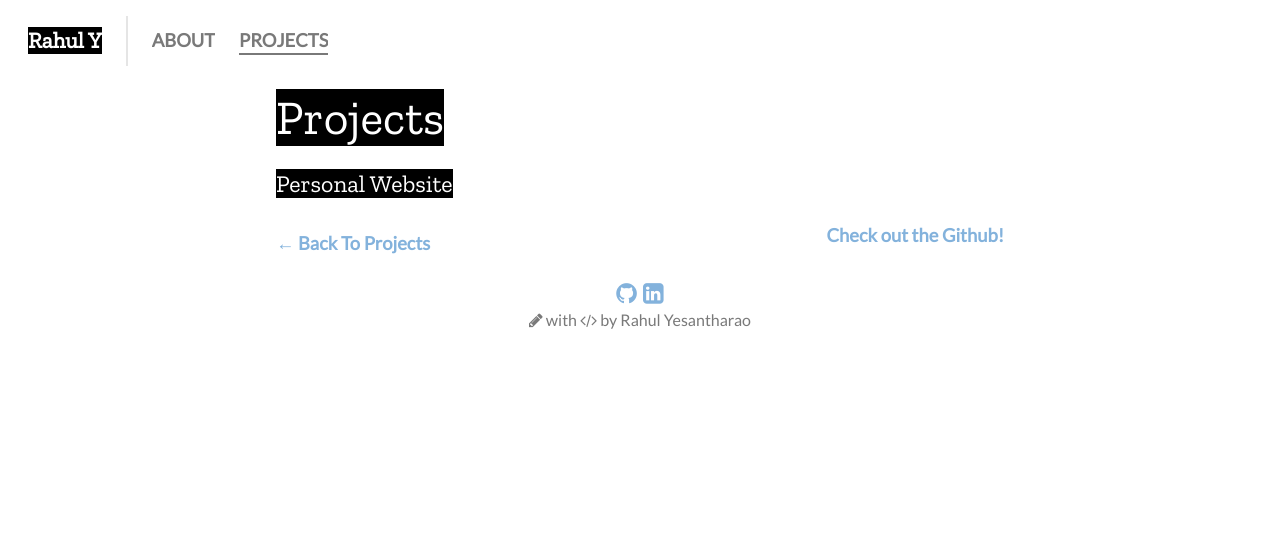
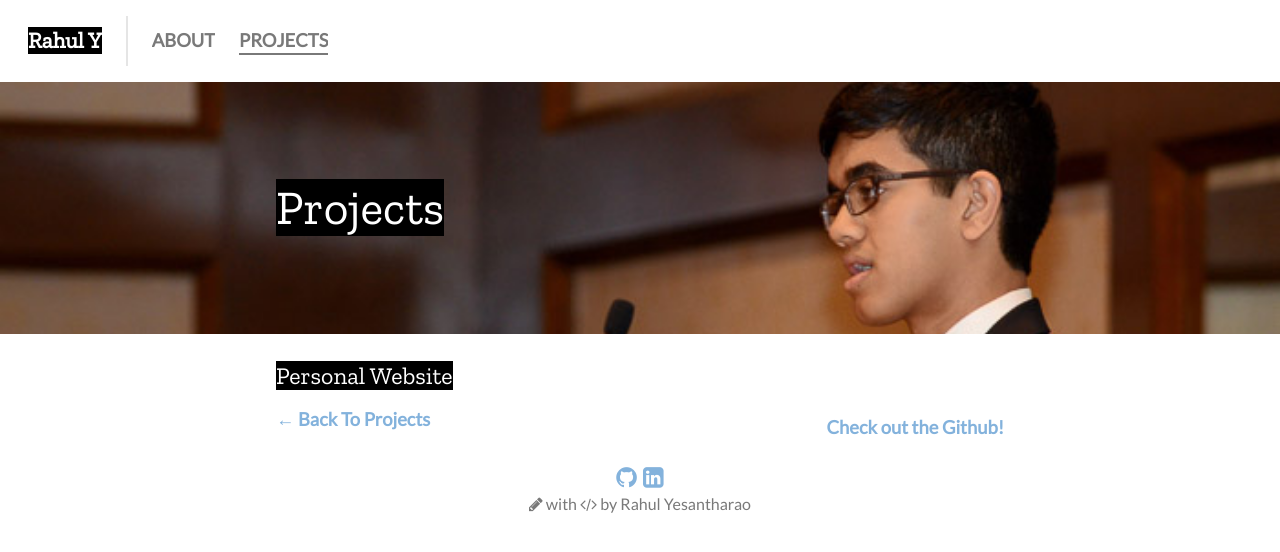
Before and after one commit to rahulyesantharao/personal-website-m2, a React app: page /projects/PersonalWebsite in a window 1280 px wide. Shown: the top 552 px of the page. Built offline with nearby package versions, Linux system fonts and the light colour scheme.

Commit message:
Updated styles and content

```diff
--- a/src/components/about/AboutPage.js
+++ b/src/components/about/AboutPage.js
@@ -12,7 +12,7 @@ const AboutPage = () => {
         </div>
       </div>
     </section>
-    <section className="container">
+    <section className="container top-pad">
       {/* <div className="columns is-centered">
         <h1 className="column is-12-mobile is-8-tablet is-8-desktop"><span>About Me</span></h1>
       </div> */}
@@ -21,7 +21,7 @@ const AboutPage = () => {
           <div className="text">
             <p>
               Hi! I&rsquo;m Rahul. I am a developer, aspiring engineer, and (amateur) musician.
-              I am passionate about anything and everything relating to technlogy.
+              I am passionate about anything and everything relating to technology.
             </p>
             <p>
               I am a freshman at the Massachusetts Institute of Technology, studying Course 6-2 (Electrical Engineering and Computer Science).
@@ -38,8 +38,8 @@ const AboutPage = () => {
             </p>
             <p>
               In my free time, I love reading just about any book I can get my hands on (but especially Harry Potter) and watching movies,
-              both Bollywood and Hollywood and TV shows. Some of my favorites include the Marvel Cinematic Universe (Team Iron Man!),
-              Zootopia, and Sherlock. I also like watching tennis (#RafaNadal) and YouTube tech reviewers.
+              both Bollywood and Hollywood. Some of my favorites include the Marvel Cinematic Universe (Team Iron Man!),
+              Zootopia, and Sherlock. I also enjoy watching tennis (#RafaNadal) and YouTube tech reviewers.
             </p>
           </div>
         </div>
--- a/src/components/projects/ProjectsPage.js
+++ b/src/components/projects/ProjectsPage.js
@@ -13,12 +13,22 @@ import ProjPersonalWebsite from './project-pages/ProjPersonalWebsite';
 
 const ProjectsPage = () => {
   return (
-    <section className="container">
-      <div className="columns is-centered">
+    <div>
+    <section className="container-fluid" id="aboutHeader">
+      <div className="container">
+        <div className="columns is-centered">
+          <div className="column is-12-mobile is-8-tablet is-8-desktop">
+            <h1><span>Projects</span></h1>
+          </div>
+        </div>
+      </div>
+    </section>
+    <section className="container top-pad">
+      {/* <div className="columns is-centered">
         <div className="column is-12-mobile is-8-tablet is-8-desktop">
           <h1><span>Projects</span></h1>
         </div>
-      </div>
+      </div> */}
       <Route exact path="/projects" children={({ match, ...rest }) => (
         <PageAnimationWrapper mounted={match} home={false} page="Projects">
           <ProjectsDisplay {...rest}/>
@@ -60,6 +70,7 @@ const ProjectsPage = () => {
         </PageAnimationWrapper>
       )}/>
     </section>
+    </div>
   )
 }
 
--- a/src/sass/base/styles.scss
+++ b/src/sass/base/styles.scss
@@ -84,11 +84,13 @@ h3 {
   p {
     padding: 0.5rem 0;
     &:first-child {
-      padding-top: 1.0rem;
+      padding-top: 0;
     }
   }
 }
-
+.top-pad {
+  padding-top: 1.5rem;
+}
 // Responsive classes
 @include desktop {
   .is-hidden-desktop {
--- a/src/sass/base/variables.scss
+++ b/src/sass/base/variables.scss
@@ -5,7 +5,7 @@
 $color-primary: blue;
 $color-accent: #2b669b;
 $color-bg: white; //white;
-$color-selection: lighten(#2b669b, 30%);
+$color-selection: lighten(#2b669b, 50%);
 
 // Font Colors
 $color-font: #797979; //black;
```
